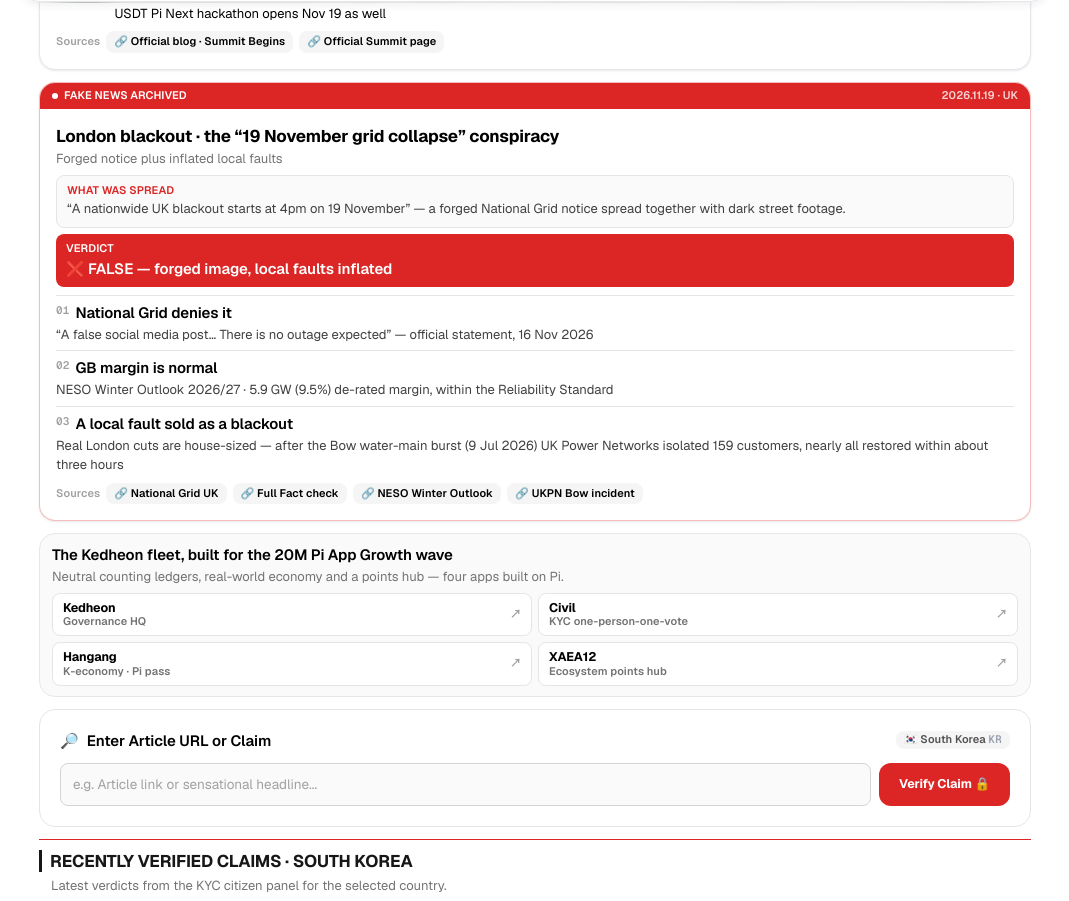
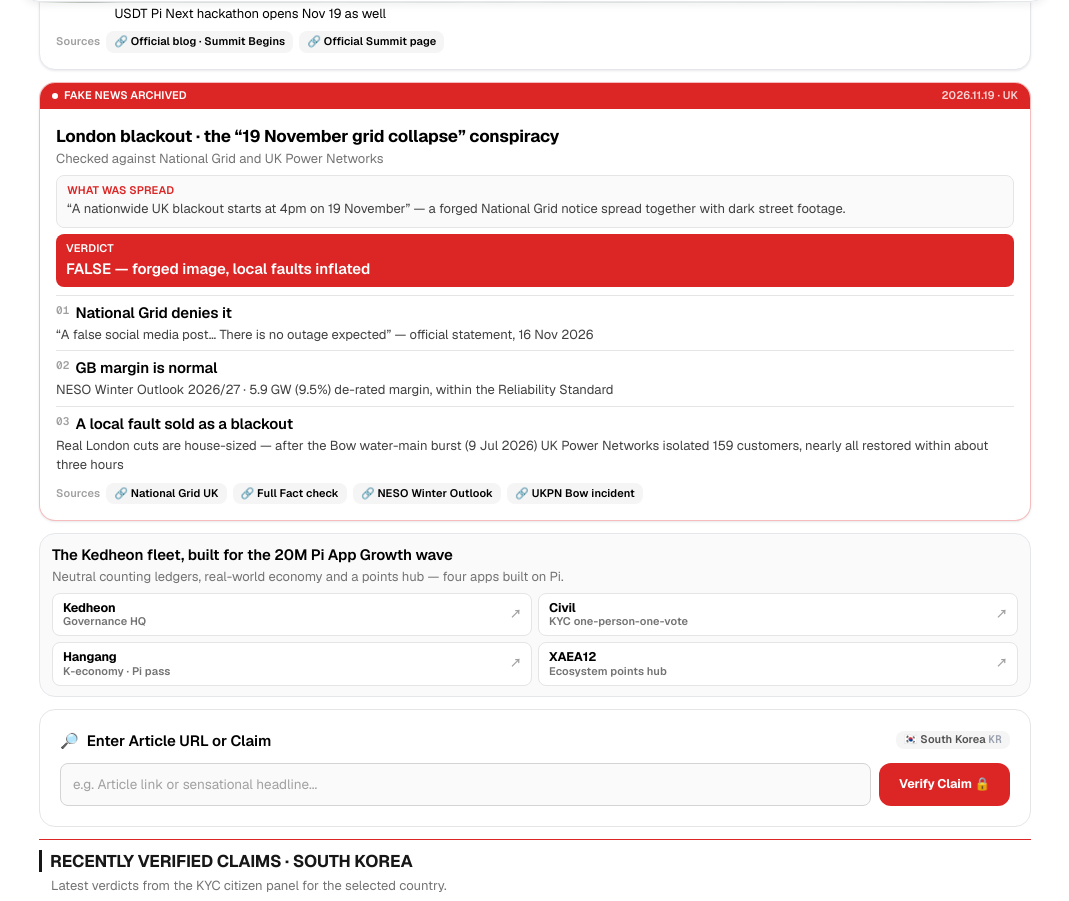
Before and after one commit to osung02012-ai/kedheon-final, a Next.js app: page /factfilter in a window 1280 px wide. Shown: the part 782-1683 px from the top of the page, without its empty margins (105-1174 px from the left). Built offline with nearby package versions, Linux system fonts and the light colour scheme.

Commit message:
style(factfilter): 가짜뉴스 박제 카드 판정 문구 대비 정리 (빨강 블록 이모지 제거·부제 대조 기준)

```diff
--- a/app/factfilter/page.tsx
+++ b/app/factfilter/page.tsx
@@ -459,7 +459,7 @@ const FakeNewsArchive = ({ ko }: { ko: boolean }) => (
         {ko ? '런던 대정전 · 11월 19일 시스템 붕괴 음모론' : 'London blackout · the “19 November grid collapse” conspiracy'}
       </h2>
       <p className="t-sub text-neutral-500 mt-0.5">
-        {ko ? '조작 이미지 + 국지 사고 과장' : 'Forged notice plus inflated local faults'}
+        {ko ? '영국 전력망 공식 채널·실측 현황과 대조' : 'Checked against National Grid and UK Power Networks'}
       </p>
 
       <div className="mt-1.5 rounded-lg bg-neutral-50 border border-neutral-200 px-2.5 py-2">
@@ -474,7 +474,7 @@ const FakeNewsArchive = ({ ko }: { ko: boolean }) => (
       <div className="mt-1.5 rounded-lg bg-[#dc2626] px-2.5 py-2">
         <p className="t-tag font-bold text-white uppercase">{ko ? '공식 팩트 판정' : 'Verdict'}</p>
         <p className="t-card text-white mt-0.5">
-          {ko ? '❌ 거짓 — 조작 이미지 + 국지 사고 과장' : '❌ FALSE — forged image, local faults inflated'}
+          {ko ? '거짓 — 조작 이미지 + 국지 사고 과장' : 'FALSE — forged image, local faults inflated'}
         </p>
       </div>
 
```
